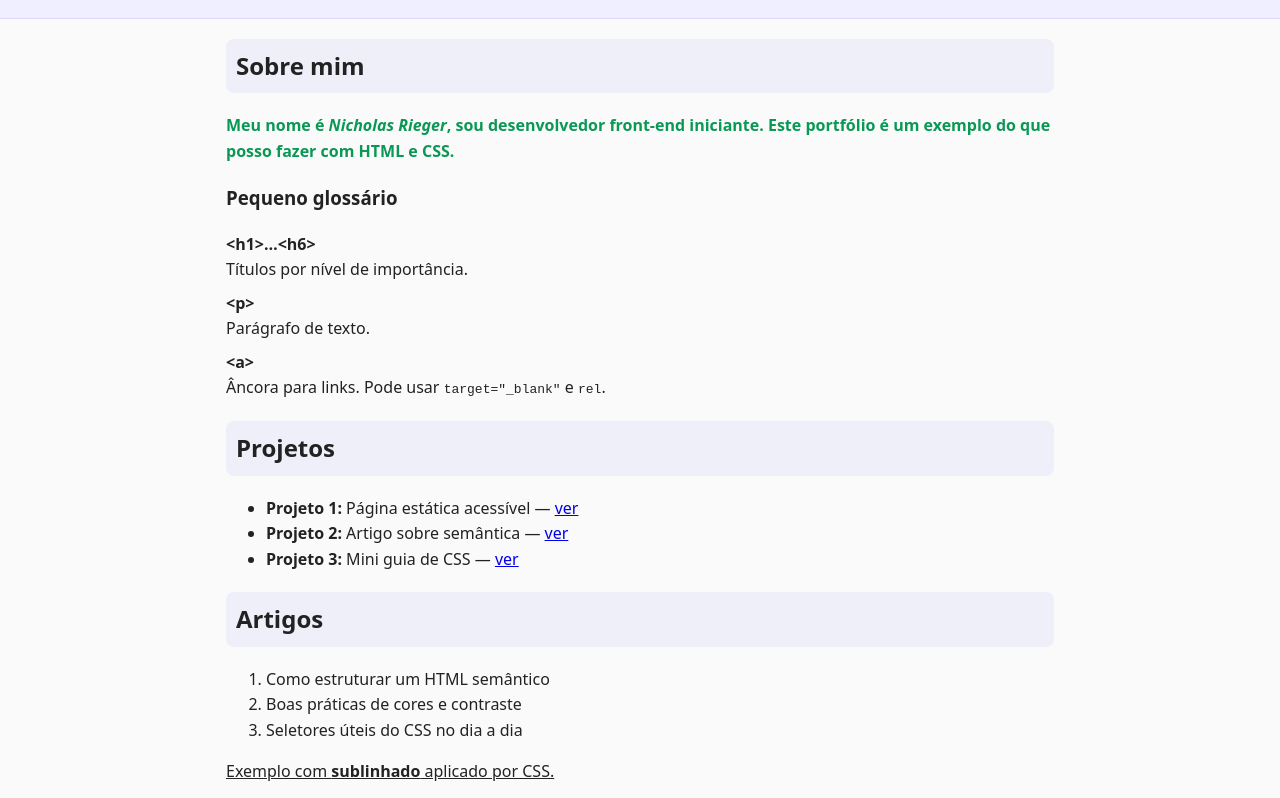
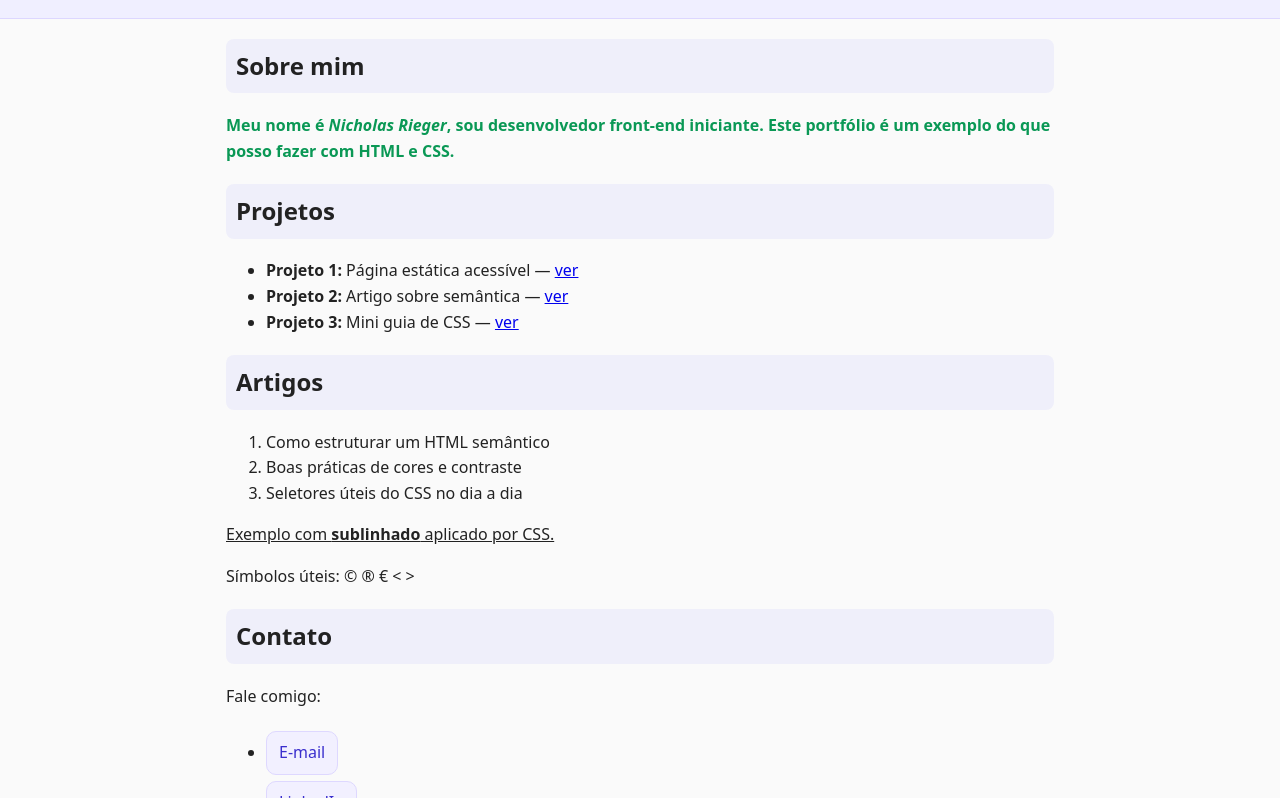
Before and after one commit to NicholasLiceu/Exercicio-Revisao-Q14-20, a plain HTML site: page index.html in a window 1280 px wide. Shown: the part 150-948 px from the top of the page. Drawn offline with Linux system fonts and the light colour scheme.

Commit message:
Atualizações do site e adição de favicon

```diff
--- a/index.html
+++ b/index.html
@@ -10,6 +10,7 @@
 
   <!-- CSS externo -->
   <link rel="stylesheet" href="estilos.css">
+  <link rel="shortcut icon" href="favicon.png" type="image/x-icon">
 </head>
 <body>
   <!-- Cabeçalho simples -->
@@ -35,15 +36,6 @@
       Meu nome é <em>Nicholas Rieger</em>, sou desenvolvedor front-end iniciante. Este portfólio é um exemplo do que posso fazer com HTML e CSS.
     </p>
     <!-- DL/DT/DD (lista de definições) -->
-    <h3>Pequeno glossário</h3>
-    <dl>
-      <dt>&lt;h1&gt;…&lt;h6&gt;</dt>
-      <dd>Títulos por nível de importância.</dd>
-      <dt>&lt;p&gt;</dt>
-      <dd>Parágrafo de texto.</dd>
-      <dt>&lt;a&gt;</dt>
-      <dd>Âncora para links. Pode usar <code>target="_blank"</code> e <code>rel</code>.</dd>
-    </dl>
   </section>
 
   <!-- Seção Projetos (lista simples) -->
@@ -84,7 +76,7 @@
     <h2>Contato</h2>
     <p>Fale comigo:</p>
     <ul>
-      <li><a class="botao" href="mailto:nicholas.rieger@liceujardim.com.br">E-mail</a></li>
+      <li><a class="botaoSec" href="mailto:nicholas.rieger@liceujardim.com.br">E-mail</a></li>
       <li><a class="botaoSec" href="https://www.linkedin.com/" target="_blank" rel="external noopener">LinkedIn</a></li>
       <li><a class="botaoSec" href="https://github.com/" target="_blank" rel="external noopener">GitHub</a></li>
     </ul>
```
Also changed, not shown: favicon.png (added).
